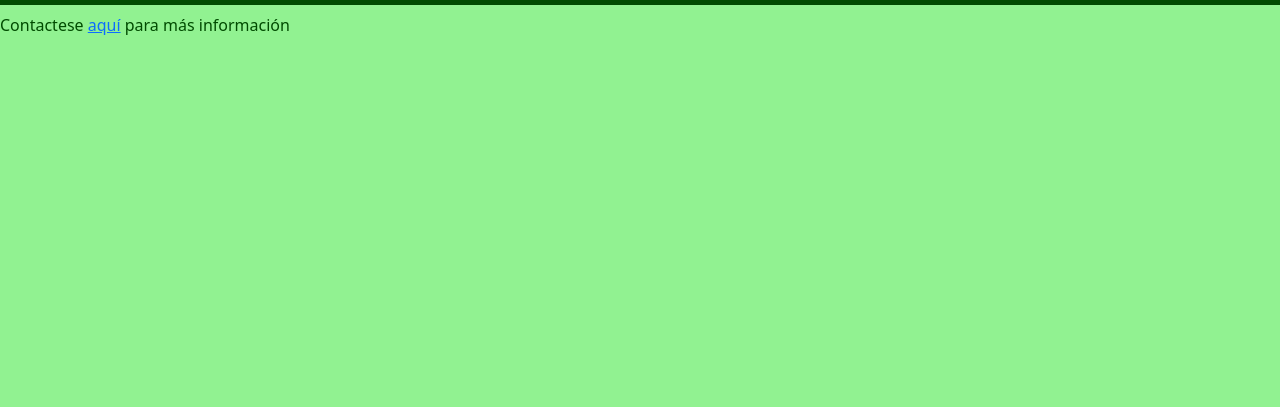
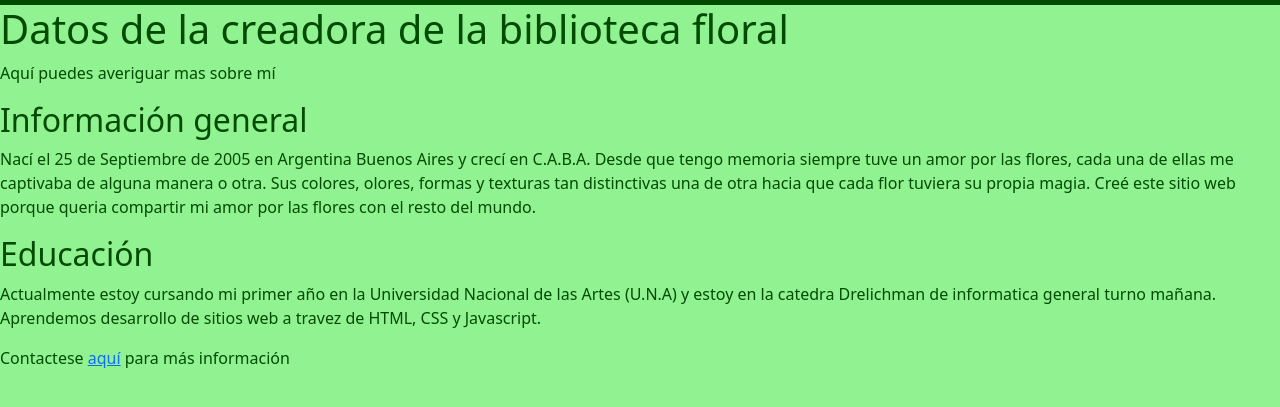
Before and after one commit to Caterina-Oberti/TP-Final-Informatica-general, a plain HTML site: page datos.html in a window 1280 px wide. Shown: the part 75-482 px from the top of the page. Drawn offline with nearby package versions, Linux system fonts and the light colour scheme; files that its build step writes are made by us from their sources.

Commit message:
Add files via upload
Cuarto commit del repositorio. Contiene el codigo actualizado de la página de datos

```diff
--- a/datos.html
+++ b/datos.html
@@ -33,7 +33,16 @@
 </nav>
     </header>
     <main>
-      <h1></h1>
+      <h1>Datos de la creadora de la biblioteca floral</h1>
+      <p>Aquí puedes averiguar mas sobre mí</p>
+      <article>
+        <h2>Información general</h2>
+        <p>Nací el 25 de Septiembre de 2005 en Argentina Buenos Aires y crecí en C.A.B.A. Desde que tengo memoria siempre tuve un amor por las flores, cada una de ellas me captivaba de alguna manera o otra. Sus colores, olores, formas y texturas tan distinctivas una de otra hacia que cada flor tuviera su propia magia. Creé este sitio web porque queria compartir mi amor por las flores con el resto del mundo.</p>
+        <section>
+          <h2>Educación</h2>
+          <p>Actualmente estoy cursando mi primer año en la Universidad Nacional de las Artes (U.N.A) y estoy en la catedra Drelichman de informatica general turno mañana. Aprendemos desarrollo de sitios web a travez de HTML, CSS y Javascript.</p>
+        </section>
+      </article>
     </main>
     <footer>
       <p>Contactese <a href="contacto.html">aquí</a> para más información</p>
```
